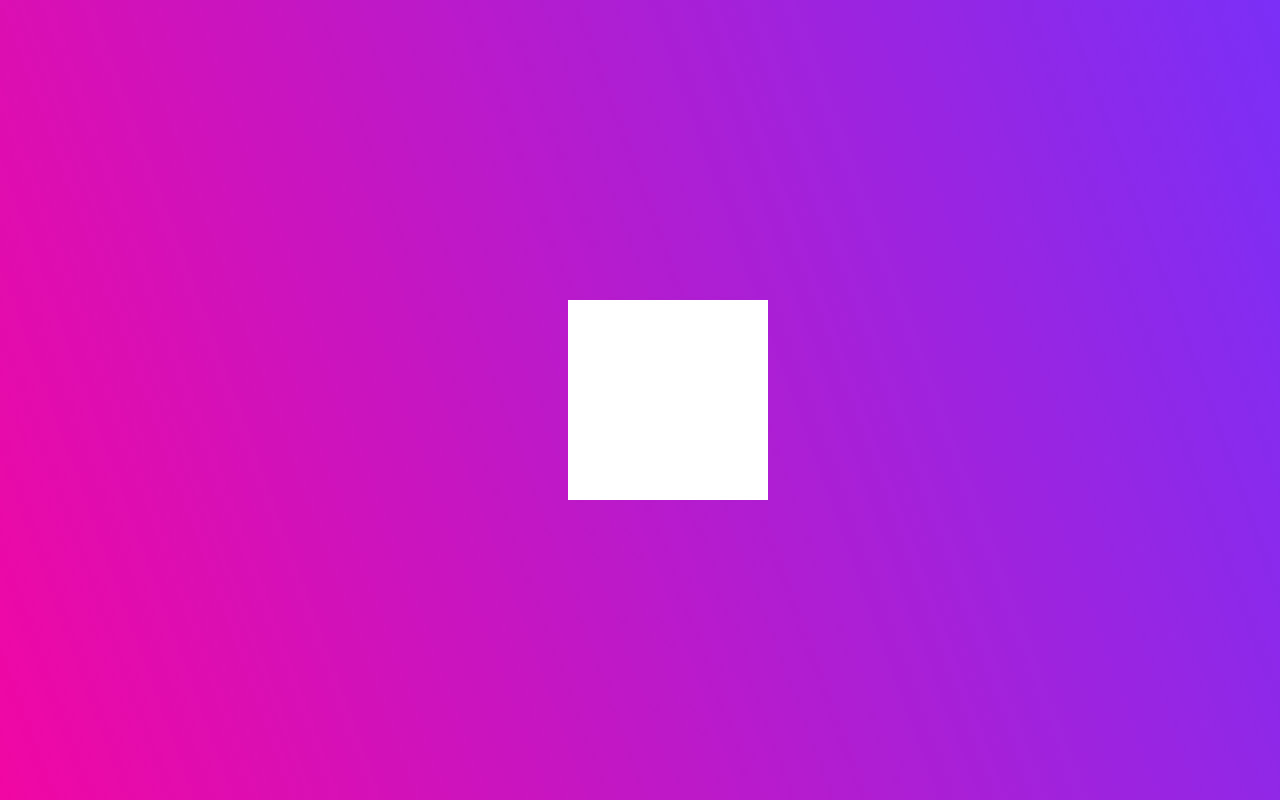
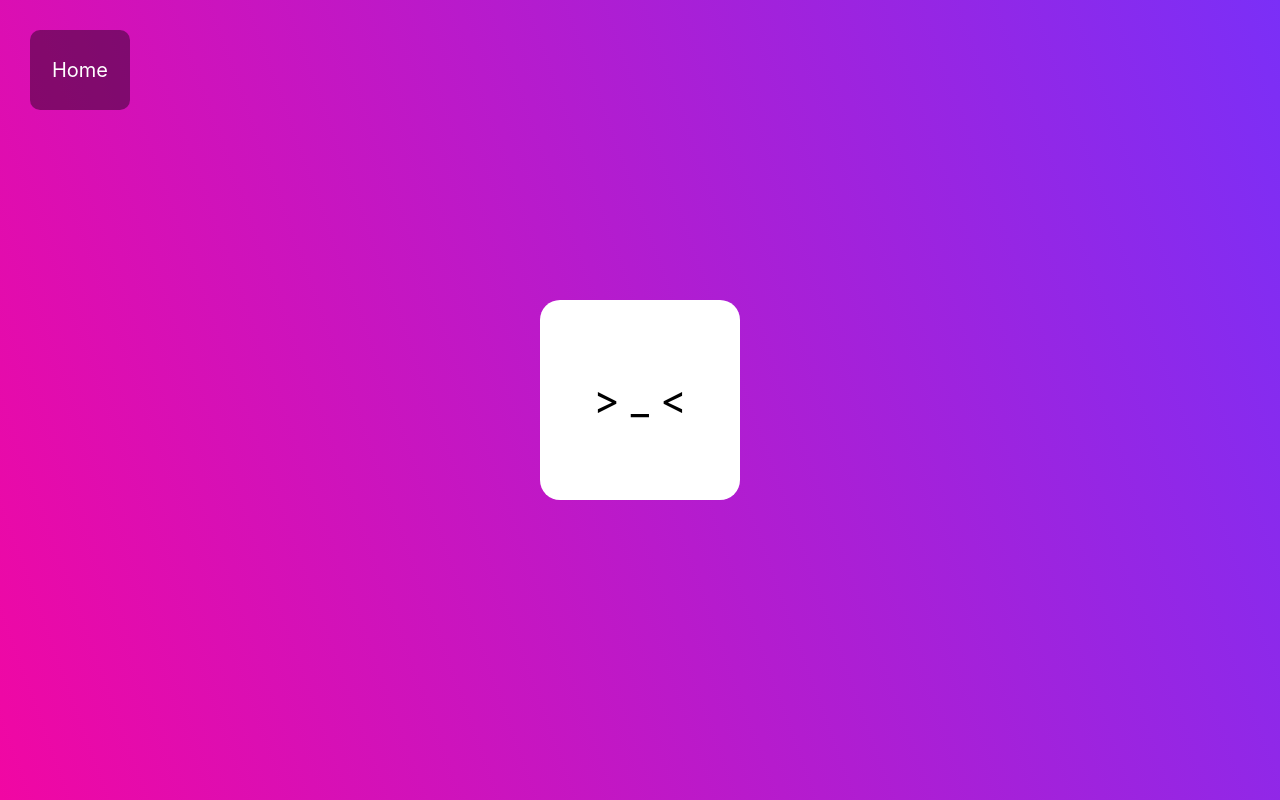
Before and after one commit to UNNEW-main/framer-ex, a React (Create React App) app: page /biggerBox in a window 1280 px wide. Built offline with nearby package versions, Linux system fonts and the light colour scheme.

Commit message:
biggerBox 추가

```diff
--- a/package.json
+++ b/package.json
@@ -9,6 +9,7 @@
     "framer-motion": "^4.1.17",
     "react": "^17.0.2",
     "react-dom": "^17.0.2",
+    "react-router-dom": "^5.3.0",
     "react-scripts": "4.0.3",
     "styled-components": "^5.3.1",
     "web-vitals": "^1.0.1"
--- a/src/App.js
+++ /dev/null
@@ -1,23 +0,0 @@
-import React from 'react';
-import { Main } from './page/index';
-import styled from 'styled-components';
-
-const App = () => {
-  return (
-    <Section>
-      <Main />
-    </Section>
-  );
-};
-
-export default App;
-
-const Section = styled.div`
-  display: flex;
-  justify-content: center;
-  align-items: center;
-  width: 100vw;
-  height: 100vh;
-  background: linear-gradient(250deg, #7b2ff7, #f107a3);
-  background-repeat: no-repeat;
-`;
--- /dev/null
+++ b/src/App.jsx
@@ -0,0 +1,28 @@
+import React from 'react';
+import { BiggerBox, HomePage, Header, RotatingBox } from './page/index';
+import styled from 'styled-components';
+import { BrowserRouter, Route } from 'react-router-dom';
+const App = () => {
+  return (
+    <BrowserRouter>
+      <Header />
+      <Section>
+        <Route path="/" exact component={HomePage} />
+        <Route path="/biggerBox" component={BiggerBox} />
+        <Route path="/rotatingBox" component={RotatingBox} />
+      </Section>
+    </BrowserRouter>
+  );
+};
+
+export default App;
+
+const Section = styled.div`
+  display: flex;
+  justify-content: center;
+  align-items: center;
+  width: 100vw;
+  height: 100vh;
+  background: linear-gradient(250deg, #7b2ff7, #f107a3);
+  background-repeat: no-repeat;
+`;
--- a/src/index.js
+++ b/src/index.js
@@ -1,14 +1,14 @@
 import React from 'react';
 import ReactDOM from 'react-dom';
 import './index.css';
-import App from './App';
+import App from './App.jsx';
 import reportWebVitals from './reportWebVitals';
 
 ReactDOM.render(
   <React.StrictMode>
     <App />
   </React.StrictMode>,
-  document.getElementById('root')
+  document.getElementById('root'),
 );
 
 // If you want to start measuring performance in your app, pass a function
--- /dev/null
+++ b/src/page/Header.jsx
@@ -0,0 +1,51 @@
+import React from 'react';
+import { Link } from 'react-router-dom';
+import styled from 'styled-components';
+import { motion } from 'framer-motion';
+
+export const Header = () => {
+  return (
+    <ButtonWrapper
+      variants={button}
+      initial="rest"
+      whileHover="hover"
+      whileTap="pressed">
+      <HomeButton to="/">Home</HomeButton>
+    </ButtonWrapper>
+  );
+};
+const button = {
+  rest: { scale: 1 },
+  hover: { scale: 1.1 },
+  pressed: { scale: 0.9 },
+};
+
+const ButtonWrapper = styled(motion.div)`
+  position: absolute;
+  top: 30px;
+  left: 30px;
+  display: flex;
+  justify-content: center;
+  align-items: center;
+  text-decoration: none;
+  color: white;
+  font-size: 20px;
+  background: rgba(0, 0, 0, 0.4);
+  width: 100px;
+  height: 80px;
+  border-radius: 10px;
+  padding: 0;
+  margin: 0;
+  cursor: pointer;
+`;
+
+const HomeButton = styled(Link)`
+  position: relative;
+  display: flex;
+  justify-content: center;
+  align-items: center;
+  text-decoration: none;
+  width: 100%;
+  height: 100%;
+  color: white;
+`;
--- /dev/null
+++ b/src/page/HomePage.jsx
@@ -0,0 +1,31 @@
+import React from 'react';
+import { Link } from 'react-router-dom';
+import styled from 'styled-components';
+import { motion } from 'framer-motion';
+
+export const HomePage = () => {
+  return (
+    <ListWrapper animate={{ scale: 2 }}>
+      <LinkStyle to="/biggerBox">Bigger Box</LinkStyle>
+      <LinkStyle to="/rotatingBox">Rotating Box</LinkStyle>
+    </ListWrapper>
+  );
+};
+const ListWrapper = styled(motion.div)``;
+
+const LinkStyle = styled(Link)`
+  display: flex;
+  justify-content: center;
+  align-items: center;
+  text-decoration: none;
+  color: black;
+  font-size: 10px;
+  background-color: white;
+  width: 100px;
+  height: 20px;
+  border-radius: 30px;
+  padding: 0;
+  margin-bottom: 10px;
+
+  cursor: pointer;
+`;
--- /dev/null
+++ b/src/page/biggerBox/BiggerBox.jsx
@@ -0,0 +1,33 @@
+import React, { useState } from 'react';
+import { motion } from 'framer-motion';
+import styled from 'styled-components';
+
+export const BiggerBox = () => {
+  const [isOpen, setIsOpen] = useState('false');
+  return (
+    <Wrapper
+      layout
+      animate={{ scale: 2 }}
+      whileTap={isOpen === 'false' ? { scale: 1.8 } : { scale: 2.2 }}
+      onClick={() =>
+        isOpen === 'true' ? setIsOpen('false') : setIsOpen('true')
+      }
+      data={isOpen}>
+      {isOpen === 'false' ? '> _ <' : 'O ~ O'}
+    </Wrapper>
+  );
+};
+
+const Wrapper = styled(motion.div)`
+  position: relative;
+  display: flex;
+  justify-content: center;
+  align-items: center;
+  background-color: white;
+  width: 100px;
+  height: 100px;
+  border-radius: 10px;
+  ${({ data }) => data === 'true' && `width: 200px; height: 200px; `}
+  font-size: 20px;
+  cursor: pointer;
+`;
--- a/src/page/index.js
+++ b/src/page/index.js
@@ -1 +1,4 @@
-export { Main } from './test1/Main';
+export { BiggerBox } from './biggerBox/BiggerBox';
+export { HomePage } from './HomePage';
+export { Header } from './Header';
+export { RotatingBox } from './rotatingBox/RotatingBox';
--- /dev/null
+++ b/src/page/rotatingBox/RotatingBox.jsx
@@ -0,0 +1,5 @@
+import React from 'react';
+
+export const RotatingBox = () => {
+  return <div></div>;
+};
--- a/src/page/test1/Main.jsx
+++ /dev/null
@@ -1,20 +0,0 @@
-import React from 'react';
-import { motion } from 'framer-motion';
-import styled from 'styled-components';
-
-export const Main = () => {
-  return (
-    <Wrapper
-      initial={{ x: '100vw' }}
-      animate={{ x: 'calc(10vw - 50%)' }}></Wrapper>
-  );
-};
-
-const Wrapper = styled(motion.div)`
-  display: flex;
-  justify-content: center;
-  align-items: center;
-  background-color: white;
-  width: 200px;
-  height: 200px;
-`;
```
Also changed, not shown: 1 other file (tests, documents, lock files or other folders).
